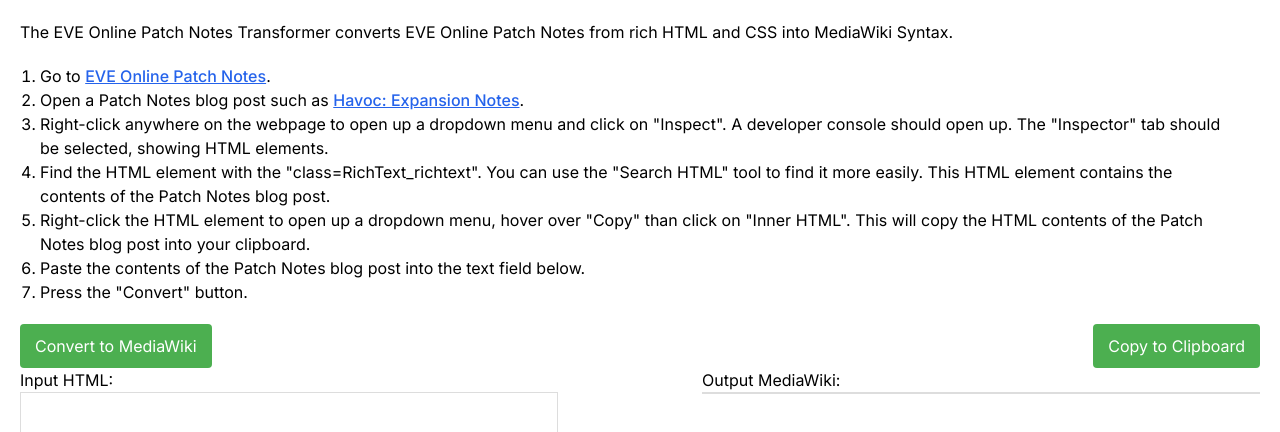
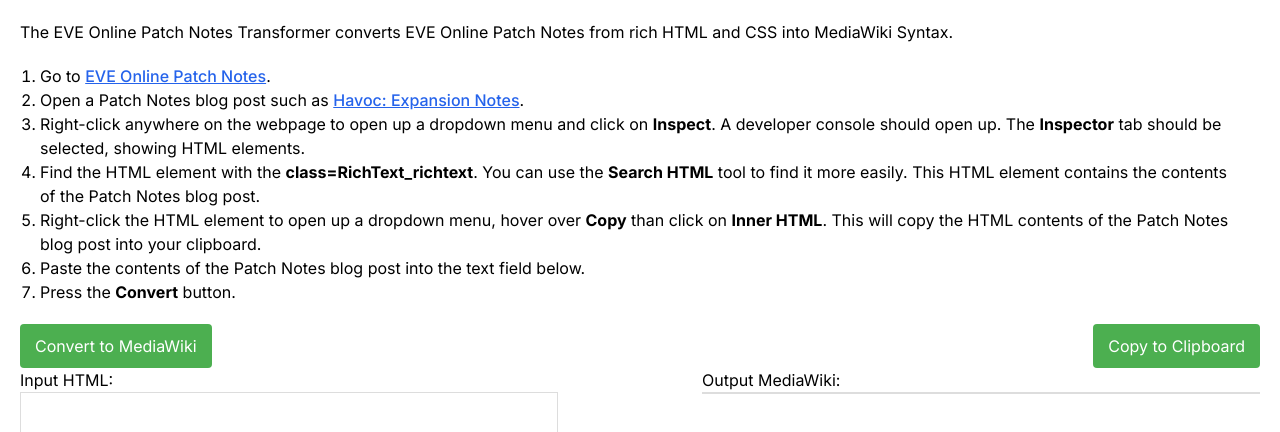
Before and after one commit to MaraArin/EVE-Online-Patch-Transformer, a Next.js app: page / in a window 1280 px wide. Shown: the top 432 px of the page. Built offline with nearby package versions, Linux system fonts and the light colour scheme.

Commit message:
Replaced quotes with <strong>

```diff
--- a/app/page.tsx
+++ b/app/page.tsx
@@ -133,7 +133,8 @@
         <li>
           Go to{" "}
           <a
-            className="font-medium text-blue-600 underline dark:text-blue-500 hover:no-underline" target="_blank"
+            className="font-medium text-blue-600 underline dark:text-blue-500 hover:no-underline"
+            target="_blank"
             href="https://www.eveonline.com/news/t/patch-notes"
           >
             EVE Online Patch Notes
@@ -143,7 +144,8 @@
         <li>
           Open a Patch Notes blog post such as{" "}
           <a
-            className="font-medium text-blue-600 underline dark:text-blue-500 hover:no-underline" target="_blank"
+            className="font-medium text-blue-600 underline dark:text-blue-500 hover:no-underline"
+            target="_blank"
             href="https://www.eveonline.com/news/view/havoc-expansion-notes"
           >
             Havoc: Expansion Notes
@@ -152,24 +154,27 @@
         </li>
         <li>
           Right-click anywhere on the webpage to open up a dropdown menu and
-          click on "Inspect". A developer console should open up. The
-          "Inspector" tab should be selected, showing HTML elements.
+          click on <strong>Inspect</strong>. A developer console should open up. The{" "}
+          <strong>Inspector</strong> tab should be selected, showing HTML elements.
         </li>
         <li>
-          Find the HTML element with the "class=RichText_richtext". You can use
-          the "Search HTML" tool to find it more easily. This HTML element
-          contains the contents of the Patch Notes blog post.
+          Find the HTML element with the <strong>class=RichText_richtext</strong>.
+          You can use the <strong>Search HTML</strong> tool to find it more easily.
+          This HTML element contains the contents of the Patch Notes blog post.
         </li>
         <li>
-          Right-click the HTML element to open up a dropdown menu, hover over
-          "Copy" than click on "Inner HTML". This will copy the HTML contents of
-          the Patch Notes blog post into your clipboard.
+          Right-click the HTML element to open up a dropdown menu, hover over{" "}
+          <strong>Copy</strong> than click on <strong>Inner HTML</strong>. This will
+          copy the HTML contents of the Patch Notes blog post into your
+          clipboard.
         </li>
         <li>
           Paste the contents of the Patch Notes blog post into the text field
           below.
         </li>
-        <li>Press the "Convert" button.</li>
+        <li>
+          Press the <strong>Convert</strong> button.
+        </li>
       </ol>
       <div className="container">
         <button onClick={cleanHTML}>Convert to MediaWiki</button>
```
